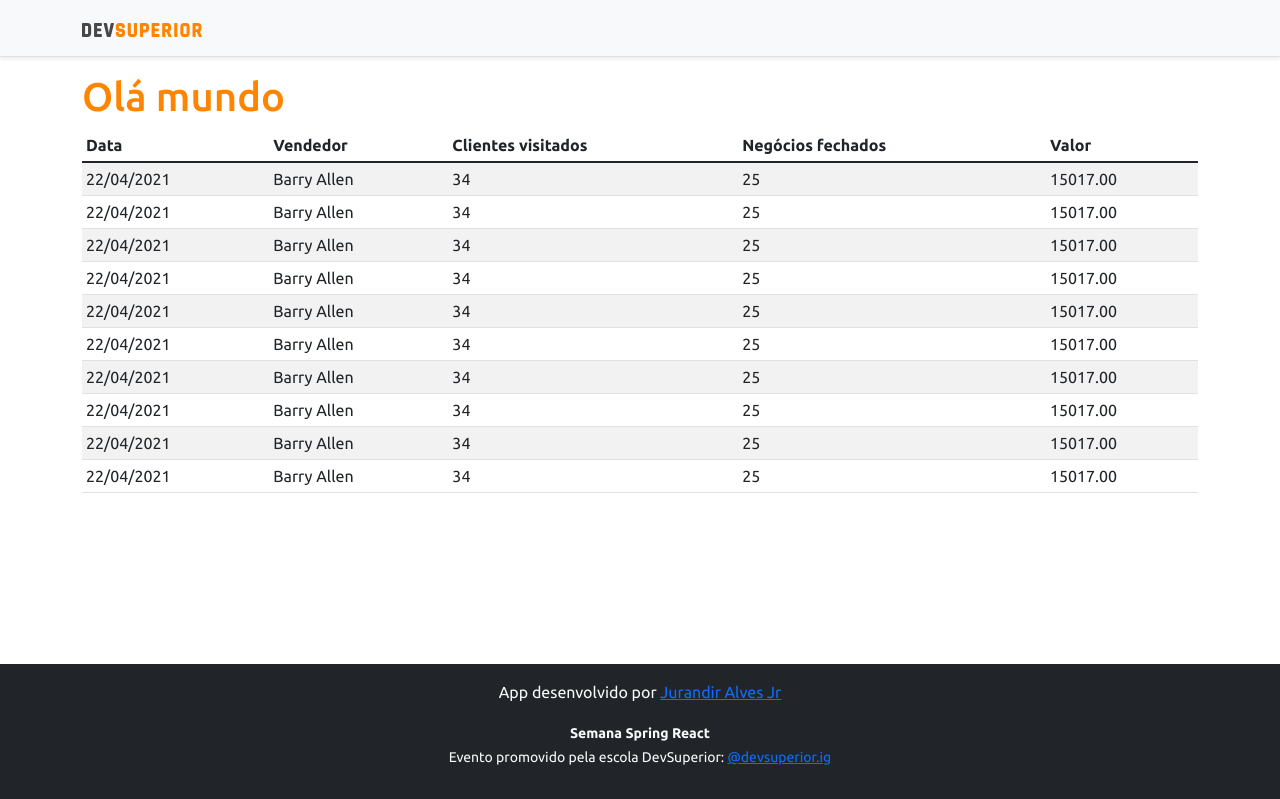
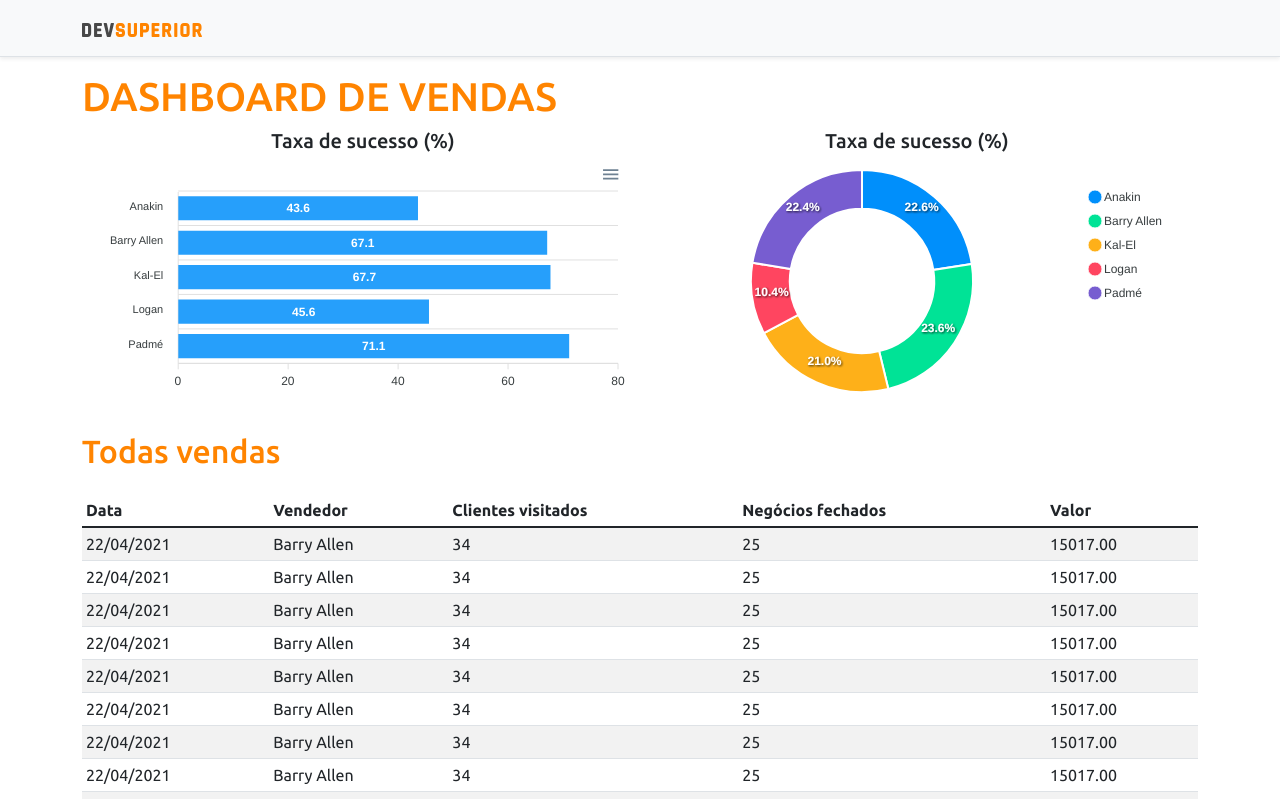
Before and after one commit to jajunio333/projeto-sds3, a React (Create React App) app in the folder frontend/: page / in a window 1280 px wide. Shown: the top 799 px of the page. Built offline with nearby package versions, Linux system fonts and the light colour scheme.

Commit message:
Static charts

```diff
--- a/frontend/package.json
+++ b/frontend/package.json
@@ -10,8 +10,10 @@
     "@types/node": "^12.0.0",
     "@types/react": "^17.0.0",
     "@types/react-dom": "^17.0.0",
+    "apexcharts": "^3.28.1",
     "bootstrap": "^5.1.1",
     "react": "^17.0.2",
+    "react-apexcharts": "^1.3.9",
     "react-dom": "^17.0.2",
     "react-scripts": "4.0.3",
     "typescript": "^4.1.2",
--- a/frontend/src/App.tsx
+++ b/frontend/src/App.tsx
@@ -1,4 +1,6 @@
+import BarChart from "assets/css/components/BarChart";
 import DataTable from "assets/css/components/DataTable";
+import DonutChart from "assets/css/components/DonutChart";
 import Footer from "assets/css/components/Footer";
 import NavBar from "assets/css/components/NavBar";
 
@@ -7,7 +9,21 @@
     <>
       <NavBar />
       <div className="container">
-        <h1 className="text-primary">Olá mundo</h1>
+        <h1 className="text-primary">DASHBOARD DE VENDAS</h1>
+
+        <div className="row px-3">
+          <div className="col-sm-6">
+            <h5 className="text-center text-secundary">Taxa de sucesso (%)</h5>
+            <BarChart />
+          </div>
+          <div className="col-sm-6">
+            <h5 className="text-center text-secundary">Taxa de sucesso (%)</h5>
+            <DonutChart />
+          </div>
+        </div>
+
+        <div className="py-3"><h2 className="text-primary">Todas vendas</h2></div>
+
         <DataTable />
       </div>
       <Footer />
--- /dev/null
+++ b/frontend/src/assets/css/components/BarChart/index.tsx
@@ -0,0 +1,34 @@
+import Chart from 'react-apexcharts'
+
+const BarChart = () => {
+    const options = {
+        plotOptions: {
+            bar: {
+                horizontal: true,
+            }
+        },
+    };
+
+    const mockData = {
+        labels: {
+            categories: ['Anakin', 'Barry Allen', 'Kal-El', 'Logan', 'Padmé']
+        },
+        series: [
+            {
+                name: "% Sucesso",
+                data: [43.6, 67.1, 67.7, 45.6, 71.1]
+            }
+        ]
+    };
+
+    return (
+    <Chart
+        options={{...options, xaxis: mockData.labels}}
+        series={mockData.series}
+        type="bar"
+        height="240"
+    />
+    );
+  };
+
+  export default BarChart;
--- /dev/null
+++ b/frontend/src/assets/css/components/DonutChart/index.tsx
@@ -0,0 +1,25 @@
+import Chart from 'react-apexcharts'
+
+const DonutChart = () => {
+const mockData = {
+    series: [477138, 499928, 444867, 220426, 473088],
+    labels: ['Anakin', 'Barry Allen', 'Kal-El', 'Logan', 'Padmé']
+}
+
+const options = {
+    legend: {
+        show: true
+    }
+}
+
+    return (
+    <Chart
+        options={{...options, labels: mockData.labels}}
+        series={mockData.series}
+        type="donut"
+        height="240"
+    />
+    );
+  };
+
+  export default DonutChart;
```
Also changed, not shown: 1 other file (tests, documents, lock files or other folders).
